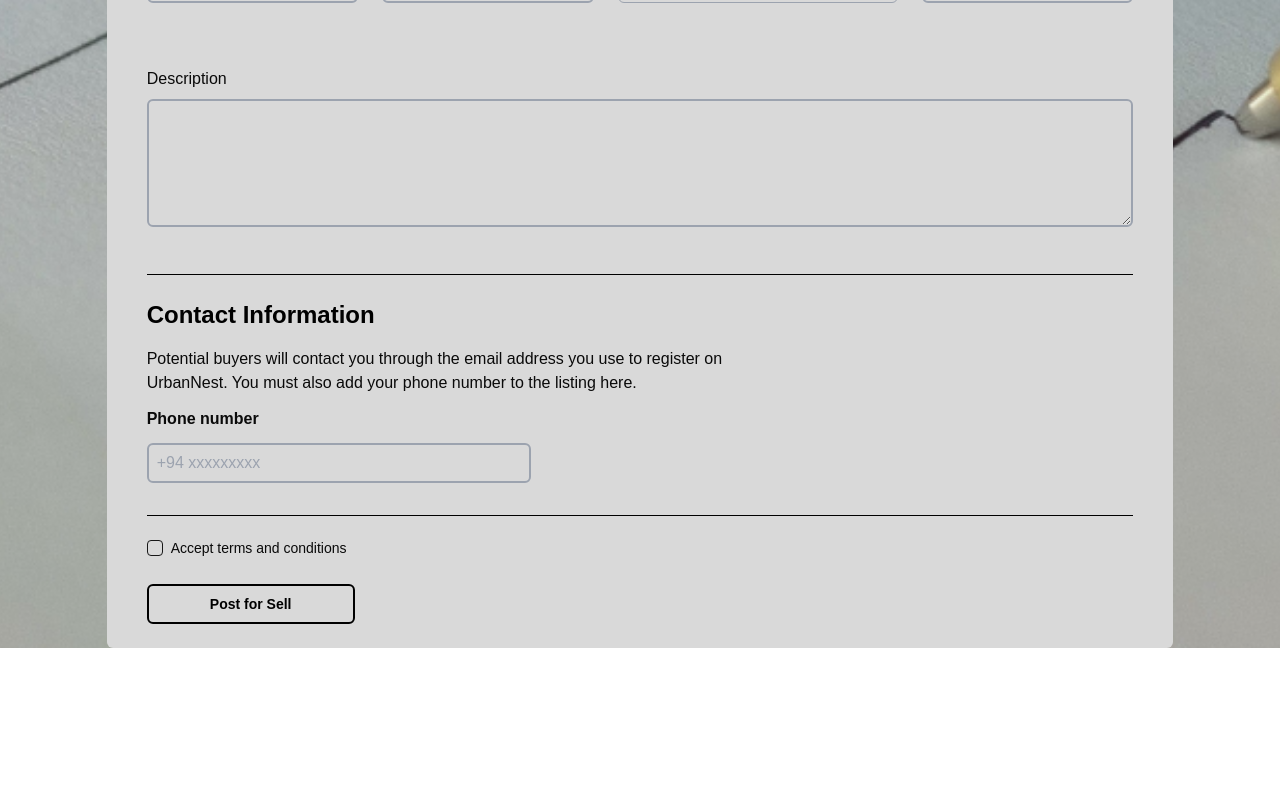
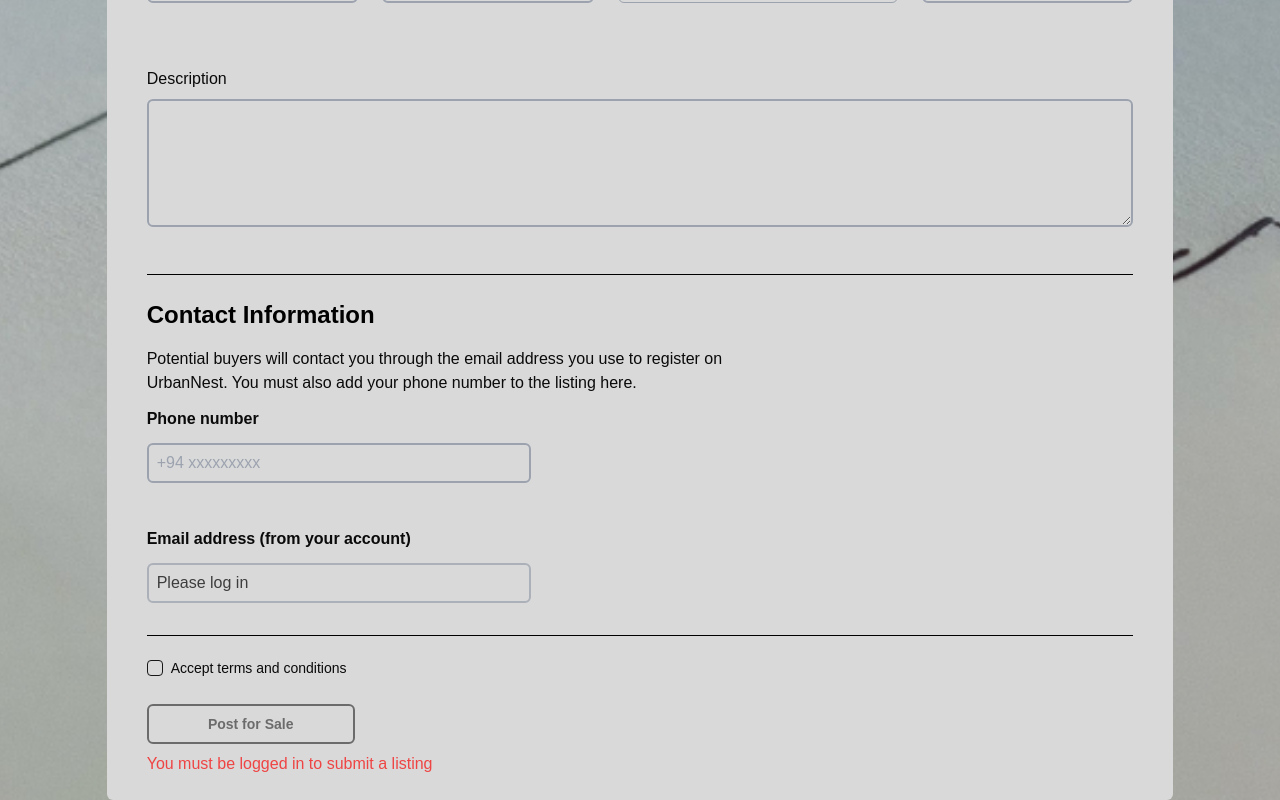
Before and after one commit to randilsk/RealEstate-Web-App, a Next.js app in the folder frontend/: page /sell/listing in a window 1280 px wide. Shown: the part 1174-1974 px from the top of the page. Before the commit the page ends 1822 px from the top, so only its background shows below. Built offline with nearby package versions, Linux system fonts and the light colour scheme; what next-redux-wrapper would draw is missing.

Commit message:
send the user name when add the listing

```diff
--- a/frontend/src/components/SellPageContent/Listing.jsx
+++ b/frontend/src/components/SellPageContent/Listing.jsx
@@ -1,5 +1,5 @@
 "use client";
-import React, { useState } from "react";
+import React, { useState, useEffect } from "react"; // Added useEffect import
 import FileUploader from "../FileUploader";
 import { Label } from "@/components/ui/label";
 import { Checkbox } from "@/components/ui/checkbox";
@@ -7,7 +7,6 @@ import { Button } from "@/components/ui/button";
 import { useSearchParams } from "next/navigation";
 import axios from "axios";
 import { useRouter } from "next/navigation";
-
 import {
   Select,
   SelectContent,
@@ -16,10 +15,12 @@ import {
   SelectTrigger,
   SelectValue,
 } from "@/components/ui/select";
+import { useSelector } from "react-redux";
 
 function Listing() {
-  const router = useRouter(); // Initialize router
+  const router = useRouter();
   const searchParams = useSearchParams();
+  const currentUser = useSelector((state) => state.user.currentUser);
 
   // Pre-fill address, city, district, lat, and lng from searchParams
   const address = searchParams.get("address") || "";
@@ -48,9 +49,21 @@ function Listing() {
     buildYear: "",
     description: "",
     phone: "",
-    email: "user@example.com", // dummy to be edited
-    user: "64f8c0e2b5d6c9a5e8f12345", // dummy to be edited
+    email: currentUser?.email || "",  // Initialize with user email if available
+
+    username:currentUser?.username
   });
+
+  // Update user data when currentUser changes
+  useEffect(() => {
+    if (currentUser) {
+      setFormData((prev) => ({
+        ...prev,
+        email: currentUser.email || "",
+        user: currentUser._id || "",
+      }));
+    }
+  }, [currentUser]);
 
   // Handle input changes
   const handleChange = (e) => {
@@ -66,7 +79,14 @@ function Listing() {
   // Handle form submission
   const handleSubmit = async (e) => {
     e.preventDefault();
-    console.log("Form data being sent:", formData); // Log form data for debugging
+
+    // Verify user is logged in before submitting
+    if (!currentUser || !currentUser._id) {
+      alert("Please login before submitting a listing");
+      return;
+    }
+
+    console.log("Form data being sent:", formData);
     try {
       const response = await axios.post(
         "http://localhost:3000/api/listing",
@@ -74,20 +94,21 @@ function Listing() {
       );
       console.log("Listing added successfully:", response.data);
       alert("Listing added successfully!");
-      router.push("/sell/list_review"); // Navigate to list_review page
+      router.push("/sell/list_review");
     } catch (error) {
-      console.error("Error adding listing:", error.message); // Log the error message
+      console.error("Error adding listing:", error.message);
       if (error.response) {
-        console.error("Response data:", error.response.data); // Log response data
-        console.error("Response status:", error.response.status); // Log status code
+        console.error("Response data:", error.response.data);
+        console.error("Response status:", error.response.status);
       } else if (error.request) {
-        console.error("No response received:", error.request); // Log the request
+        console.error("No response received:", error.request);
       } else {
-        console.error("Error setting up request:", error.message); // Log setup errors
+        console.error("Error setting up request:", error.message);
       }
       alert("Failed to add listing. Please try again.");
     }
   };
+
   return (
     <form onSubmit={handleSubmit}>
       <div className="flex justify-center mt-6">
@@ -252,8 +273,8 @@ function Listing() {
                   </SelectTrigger>
                   <SelectContent className="bg-[#d9d9d9]">
                     <SelectGroup>
-                      <SelectItem value="sf">Available</SelectItem>
-                      <SelectItem value="mf">Not Available</SelectItem>
+                      <SelectItem value="Available">Available</SelectItem>
+                      <SelectItem value="Not Available">Not Available</SelectItem>
                     </SelectGroup>
                   </SelectContent>
                 </Select>
@@ -308,11 +329,22 @@ function Listing() {
             />
           </div>
 
+          {/* Display user email from Redux store - readonly */}
+          <div className="pb-8">
+            <p className="py-3 font-semibold">Email address (from your account)</p>
+            <input
+              type="email"
+              value={currentUser?.email || "Please log in"}
+              readOnly
+              className="px-2 w-96 outline-none bg-transparent border-2 border-gray-400 rounded-md h-10 opacity-75"
+            />
+          </div>
+
           {/* Terms and Conditions */}
           <hr className="border-1 border-black py-3" />
           <div className="pb-7">
             <div className="flex items-center space-x-2">
-              <Checkbox id="terms" />
+              <Checkbox id="terms" required />
               <Label htmlFor="terms">Accept terms and conditions</Label>
             </div>
           </div>
@@ -321,9 +353,14 @@ function Listing() {
           <Button
             type="submit"
             className="bg-transparent border-black text-black hover:bg-main-blue hover:text-white w-52 font-bold border-2 hover:border-main-blue"
+            disabled={!currentUser}
           >
-            Post for Sell
+            Post for Sale
           </Button>
+
+          {!currentUser && (
+            <p className="mt-2 text-red-500">You must be logged in to submit a listing</p>
+          )}
         </div>
       </div>
     </form>
--- a/frontend/src/redux/store/index.ts
+++ b/frontend/src/redux/store/index.ts
@@ -37,7 +37,7 @@ export const store = makeStore();
 export const persistor = persistStore(store);
 
 // Infer the `RootState` and `AppDispatch` types from the store itself
-export type RootState = ReturnType<typeof rootReducer>;
+export type RootState = ReturnType<typeof store.getState>;
 export type AppDispatch = typeof store.dispatch;
 
 // Create and export Next.js wrapper
--- a/package.json
+++ /dev/null
@@ -1,5 +0,0 @@
-{
-  "dependencies": {
-    "@radix-ui/react-dialog": "^1.1.13"
-  }
-}
```
Also changed, not shown: 2 other files (tests, documents, lock files or other folders).
